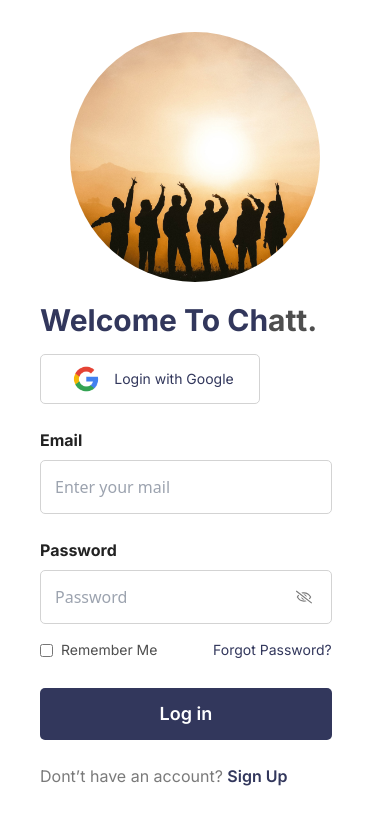
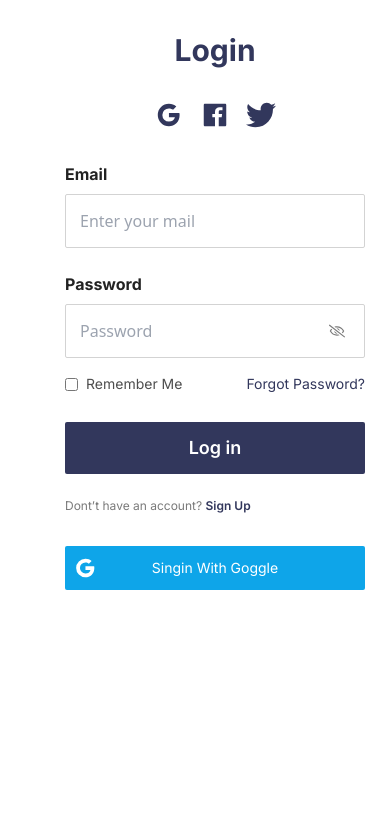
Before and after one commit to thehasandev/ChitChat, a React (Vite) app: page / in a window 390 px wide. Shown: the top 824 px of the page. Built offline with nearby package versions, Linux system fonts and the light colour scheme.

Commit message:
login-modify

```diff
--- a/src/pages/Login.jsx
+++ b/src/pages/Login.jsx
@@ -8,6 +8,9 @@ import Flex from "../components/Flex"
 import { Link, useNavigate } from 'react-router-dom'
 import { useDispatch, useSelector } from 'react-redux'
 import { loggedUser } from '../slices/userSlice'
+import { BiLogoGoogle } from "react-icons/bi";
+import { IoLogoFacebook } from "react-icons/io";
+import { FaTwitter } from "react-icons/fa";
 
 import { getAuth, signInWithEmailAndPassword,GoogleAuthProvider ,signInWithPopup } from "firebase/auth";
 import { toast } from 'react-toastify'
@@ -78,18 +81,30 @@ function Login() {
   })
   return (
     <>
-     <div className='flex flex-col-reverse md:flex-row gap-y-5 py-8 md:py-0'>
+     <div className='flex flex-col-reverse items-center md:flex-row gap-y-5 py-8 md:py-0'>
        <div className='md:w-5/12 flex justify-center items-center'>
           <div className='w-full pl-10'>
-              <h1 className='font-inter font-bold text-3xl text-primary'>Welcome To Ch<span className='text-[#4E4E4E]'>att.</span></h1>
-               <div onClick={handleGoggle}  className='flex cursor-pointer mt-4 items-center gap-x-2 border border-gray w-[220px] justify-center rounded-[5px] py-1'>
-                 <img className='w-10' src={Goggle} alt="" />
-                 <p className='font-inter font-normal text-sm text-primary'>Login with Google</p>
+              <h1 className='font-inter hidden md:block font-bold text-3xl text-primary'>Welcome To Ch<span className='text-[#4E4E4E]'>att.</span></h1>
+              <h1 className='font-inter md:hidden text-center  font-bold text-3xl text-primary'>Login</h1>
+              <div className='md:hidden'>
+                <div className='flex text-primary gap-x-4 justify-center my-8'>
+                  <BiLogoGoogle size={30}/>
+                  <IoLogoFacebook size={30}/>
+                  <FaTwitter size={30}/>
+                </div>
+              </div>
+
+               <div className='hidden md:block'>
+                <div onClick={handleGoggle}  className=' flex cursor-pointer mt-4 items-center gap-x-2 border border-gray w-[220px] justify-center rounded-[5px] py-1'>
+                  <img className='w-10' src={Goggle} alt="" />
+                  <p className='font-inter font-normal text-sm text-primary'>Login with Google</p>
+                </div>
                </div>
+
 
               <div className='mt-6'>
                 <p className={`font-inter font-bold text-base  mb-2 ${emailError ? "text-[red]":"text-secondary"}`}>Email</p>
-                <input value={logData.userEmail} onChange={handleInputChange} name='userEmail' type="email" placeholder='Enter your mail'  className='w-10/12 border border-gray p-3.5 rounded-[5px]'/>
+                <input value={logData.userEmail} onChange={handleInputChange} name='userEmail' type="email" placeholder='Enter your mail'  className=' w-[300px] md:w-10/12 border border-gray p-3.5 rounded-[2px]'/>
                 {
                   emailError &&
                 <p className='font-inter font-normal text-[red] text-xs mt-1'>{emailError}</p>
@@ -98,23 +113,24 @@ function Login() {
 
               <div className='mt-6'>
                 <p className={`font-inter font-bold text-base  mb-2 ${passwordError ? "text-[red]":"text-secondary"}`}>Password</p>
-                <div className='w-10/12 relative'>
-                  <input value={logData.userPassword} onChange={handleInputChange} name='userPassword' type={`${eye ? "text":"password"}`} placeholder='Password'  className='w-full border border-gray p-3.5 rounded-[5px]'/>
-                  {
-                    passwordError &&
-                  <p className='font-inter font-normal text-[red] text-xs mt-1'>{passwordError}</p>
-                  }
+                <div className='w-[300px] md:w-10/12 relative '>
+                  <input value={logData.userPassword} onChange={handleInputChange} name='userPassword' type={`${eye ? "text":"password"}`} placeholder='Password'  className='w-[300px] md:w-full border border-gray p-3.5 rounded-[2px]'/>
                   {
                     eye ?
                     <BsFillEyeFill onClick={()=>{setEye(!eye)}} className='absolute top-1/2 right-5 -translate-y-1/2 text-[#7A7A7A] cursor-pointer'/>
                     :
                     <FaRegEyeSlash onClick={()=>{setEye(true)}} className='absolute top-1/2 right-5 -translate-y-1/2 text-[#7A7A7A] cursor-pointer'/>
                   }
+                  {
+                    passwordError &&
+                  <p className='font-inter font-normal text-[red] text-xs mt-1'>{passwordError}</p>
+                  }
+
 
                 </div>
               </div>
 
-            <Flex className="justify-between items-center w-10/12 mt-4 ">
+            <Flex className="justify-between items-center w-[300px] md:w-10/12 mt-4 ">
               <div className='flex items-center gap-x-2  '>
                 <input type="checkbox" />
                 <p className='font-inter font-normal text-sm md:text-base text-[#4E4E4E]'>Remember Me</p>
@@ -126,14 +142,23 @@ function Login() {
 
 
             </Flex>
+            <Flex className="justify-center md:justify-start">
+              <button onClick={handleSubmit} className='w-[300px] md:w-10/12 rounded-[2px] bg-primary py-3 text-white font-inter font-semibold text-lg mt-7'>Log in</button>
+            </Flex>
+              <p className='font-inter font-normal text-[#7A7A7A] text-xs md:text-base mt-6'>Dont’t have an account? <Link to="/sing-up"><span className='text-primary md:text-sm font-semibold'>Sign Up</span></Link></p>
 
-              <button onClick={handleSubmit} className='w-10/12 rounded-[5px] bg-primary py-3 text-white font-inter font-semibold text-lg mt-7'>Log in</button>
-              <p className='font-inter font-normal text-[#7A7A7A] text-base mt-6'>Dont’t have an account? <Link to="/sing-up"><span className='text-primary font-semibold'>Sign Up</span></Link></p>
+             <div className='md:hidden relative'>
+              <Flex className="justify-center md:justify-start mt-8">
+                <button onClick={handleSubmit} className='w-[300px] md:w-10/12 rounded-[2px] bg-sky-500 py-3 text-white font-inter font-normal text-sm '>Singin With Goggle</button>
+              </Flex>
+              <BiLogoGoogle size={25} className='absolute top-1/2 text-white -translate-y-1/2 left-2'/>
+             </div>
+
           </div>
 
        </div>
 
-       <div className='md:w-7/12 relative'>
+       <div className='md:w-7/12 relative hidden md:block'>
         <Image className="w-[250px] h-[250px] mx-auto rounded-full md:rounded-none md:w-full  md:h-screen object-cover" src={Man}/>
         <div className='bg-black/20 absolute top-0 left-0 md:w-full md:h-full'></div>
        </div>
--- a/src/pages/Registration.jsx
+++ b/src/pages/Registration.jsx
@@ -115,7 +115,7 @@ if(regData.userEmail && regData.userName && regData.userPassword && isemail.test
        <div className='md:w-5/12 flex justify-center items-center'>
           <div className='w-full md:pl-10'>
               <h1 className='font-inter hidden md:block font-bold text-3xl text-primary'>Welcome To Ch<span className='text-[#4E4E4E]'>att.</span></h1>
-              <h1 className='font-inter md:hidden font-bold text-3xl text-primary text-center'>Sing Up</h1>
+              <h1 className='font-inter md:hidden font-bold text-3xl text-primary text-center mb-8'>Sing Up</h1>
               <p className='font-inter hidden md:block font-normal text-xs text-primary mt-2'>Free register and you can enjoy it</p>
 
               <div className='mt-6'>
@@ -142,6 +142,8 @@ if(regData.userEmail && regData.userName && regData.userPassword && isemail.test
 
                   }
                 </div>
+
+
                 <p className='font-inter font-normal text-red-500 text-xs mt-1'>{passwordError}</p>
               </div>
 
@@ -150,7 +152,7 @@ if(regData.userEmail && regData.userName && regData.userPassword && isemail.test
                 <p className='font-inter font-normal text-base text-[#4E4E4E]'>Remember Me</p>
               </div>
               <Flex className="justify-center md:justify-start">
-                 <button onClick={handleSubmit} className='md:w-10/12 px-10 rounded-[2px] bg-primary py-3 text-white font-inter font-semibold text-lg mt-7'>Sign Up</button>
+                 <button onClick={handleSubmit} className='w-10/12 px-10 rounded-[2px] bg-primary py-3 text-white font-inter font-semibold text-lg mt-7'>Sign Up</button>
               </Flex>
               <p className='font-inter font-normal text-[#7A7A7A] text-base md:text-left text-center mt-6'>Have an account? <Link to="/"><span className='text-primary text-sm font-semibold'>Sign In</span></Link></p>
           </div>
```
